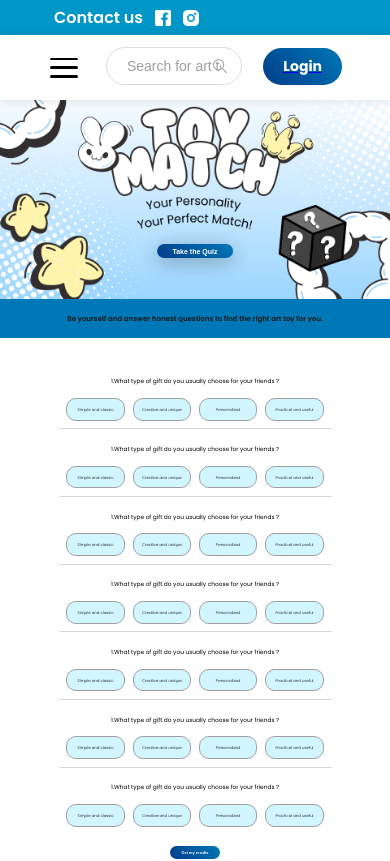
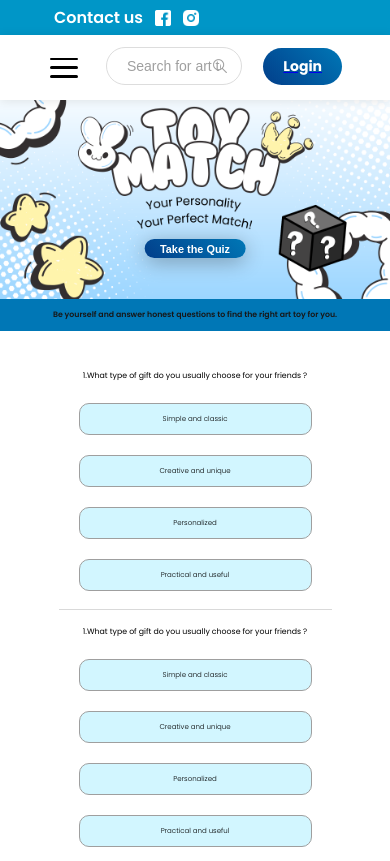
Before and after one commit to PangIkp/nongtoy, a Next.js app: page /toymatch in a window 390 px wide. Shown: the top 861 px of the page. Built offline with nearby package versions, Linux system fonts and the light colour scheme.

Commit message:
edit toymatch page

```diff
--- a/src/Styles/Toymatch.scss
+++ b/src/Styles/Toymatch.scss
@@ -22,7 +22,7 @@
     border-radius: 100px;
     font-weight: bold;
     cursor: pointer;
-    font-size: 1.8vw; // ขนาดฟอนต์สัมพันธ์กับความกว้างหน้าจอ
+    font-size: 25px; // ขนาดฟอนต์สัมพันธ์กับความกว้างหน้าจอ
     transition: transform 0.3s ease, background-color 0.3s ease;
     box-shadow: 0px 4px 20px rgba(0, 0, 0, 0.3);
 
@@ -36,65 +36,100 @@
   }
 
   // Media queries สำหรับการตอบสนองหน้าจอขนาดเล็ก
-  @media (max-width: 768px) {
+ @media (max-width: 768px) {
     .toymatch-button {
       padding: 1vw 4vw;
-      font-size: 1.8vw;
+      font-size: 2.8vw;
     }
   }
 
   @media (max-width: 375px) {
     .toymatch-button {
-      padding: 1vw 4vw;
-      font-size: 1.5vw;
+      padding: 2vw 5vw;
+      font-size: 3.0vw;
     }
   }
 }
 
 .tagline-container {
   width: 100vw;
-  height: 10vw;
+  height: 8vw;
   background-color: #0077b6;
   display: flex;
   align-items: center;
   justify-content: center;
+  padding: 6px;
 
   .tagline {
-    font-size: 1.8vw;
+    font-size: 2vw;
     font-weight: 600;
+    margin-top: 0px;
+    margin-bottom: 0px;
+  }
+
+  @media (max-width: 768px) {
+    .tagline {
+      font-size: 14px;
+    }
+  }
+
+  @media (max-width: 550px) {
+    .tagline {
+      font-size: 2vw;
+    }
+  }
+
+  @media (max-width: 375px) {
+    .tagline {
+      font-size: 2vw;
+    }
   }
 }
 
 // คำถาม และตัวเลือก
 
 .question {
-  font-size: 1.5vw;
+  font-size: 18px;
   color: black;
   text-align: center;
   margin-bottom: 3vw;
+
+  @media (max-width: 768px) {
+    font-size: 2vw;
+  }
+
+  @media (max-width: 550px) {
+    .tagline {
+      font-size: 2vw;
+    }
+  }
+
+  @media (max-width: 375px) {
+    font-size: 2vw;
+  }
 }
 
 .option-container {
-  text-align: center;
   display: flex;
-  gap: 2vw;
-  padding-left: 2vw;
-  padding-right: 2vw;
+  flex-wrap: wrap; /* ช่วยให้เกิดการขึ้นแถวใหม่เมื่อพื้นที่ไม่พอ */
+  gap: 20px; /* ระยะห่างระหว่างกล่อง */
+  justify-content: center; /* จัดเรียงกล่องให้อยู่ตรงกลาง */
+  padding: 10px;
 
   .box-option {
+    flex: 1 1 calc(25% - 20px); /* ใช้พื้นที่ 25% ของความกว้าง (4 คอนเทนเนอร์ในแถวเดียว) */
+    max-width: calc(25% - 20px); /* จำกัดความกว้างสูงสุดให้เท่ากัน */
     border-radius: 10px;
     background-color: #d2f6ff;
-    padding: 2vw;
-    width: 20vw;
+    padding: 30px;
     border: 1px solid #9f9f9f;
     transition: background-color 0.3s ease, transform 0.3s ease;
+    align-content: center;
     cursor: pointer;
 
     /* เมื่อ hover */
     &:hover {
-      // background-color: #A4E2F1;
       transform: scale(1.1);
-    //   border: 2px solid #0096c7;
     }
 
     /* เมื่อคลิก (active) */
@@ -106,13 +141,53 @@
     }
 
     .option {
-      font-size: 1vw;
+      font-size: 14px;
       font-weight: 300;
       color: black;
+      text-align: center;
       transition: color 0.3s ease;
+
+      @media (max-width: 1000px) {
+          font-size: 1.8vw;
+      }
+
+      @media (max-width: 768px) {
+        font-size: 1.8vw;
+    }
+
+    @media (max-width: 480px) {
+      font-size: 1.8vw;
+  }
+
+    }
+  }
+
+  @media (max-width: 1000px) {
+    .box-option {
+      flex: 1 1 calc(40% - 20px); /* แบ่งพื้นที่ 50% ของแถว (2 คอลัมน์) */
+      max-width: calc(40% - 20px);
+    }
+  }
+
+  /* Media Query สำหรับหน้าจอขนาดกลาง */
+  @media (max-width: 768px) {
+    .box-option {
+      flex: 1 1 calc(50% - 20px); /* แบ่งพื้นที่ 50% ของแถว (2 คอลัมน์) */
+      max-width: calc(50% - 20px);
+      padding: 10px;
+    }
+  }
+
+  /* Media Query สำหรับหน้าจอขนาดเล็ก */
+  @media (max-width: 480px) {
+    .box-option {
+      flex: 1 1 calc(100% - 20px); /* ใช้พื้นที่เต็ม 100% */
+      max-width: calc(100% - 20px);
+      padding: 10px;
     }
   }
 }
+
 
 .close-line {
   border-bottom: 1.8px solid #d9d9d9; /* สีเทาอ่อน, ขนาดเส้น 2px */
@@ -136,9 +211,20 @@
   border-radius: 100px;
   font-weight: bold;
   cursor: pointer;
-  font-size: 1vw;
+  font-size: 16px;
 
   &:hover {
     background: linear-gradient(45deg, #0077b6, #023e8a);
   }
+
+  @media (max-width: 768px) {
+      padding: 1.5vw 3vw;
+      font-size: 2.0vw;
+
+  }
+
+  @media (max-width: 375px) {
+      padding: 1.5vw 3vw;
+      font-size: 2.0vw;
+    }
 }
```
